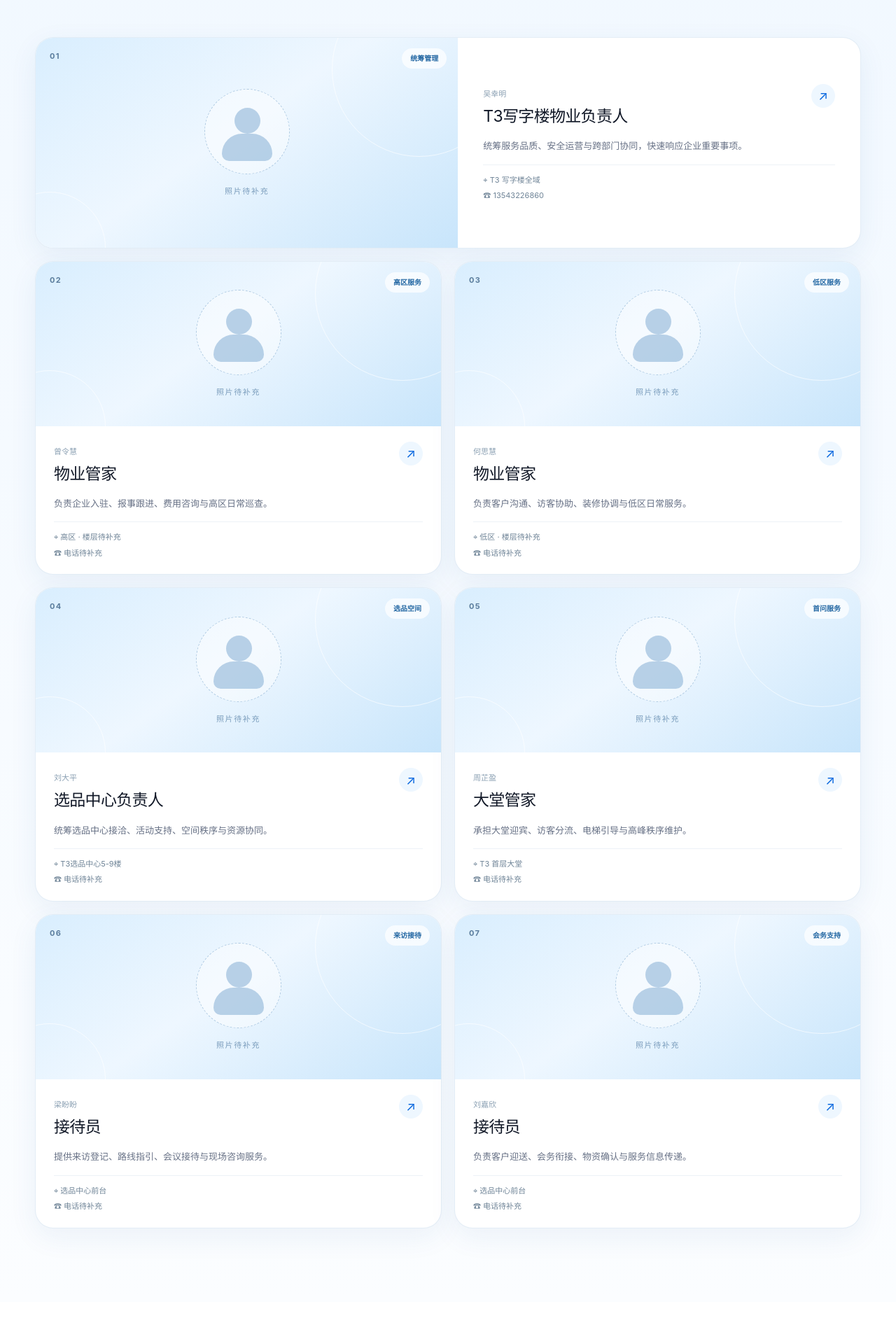
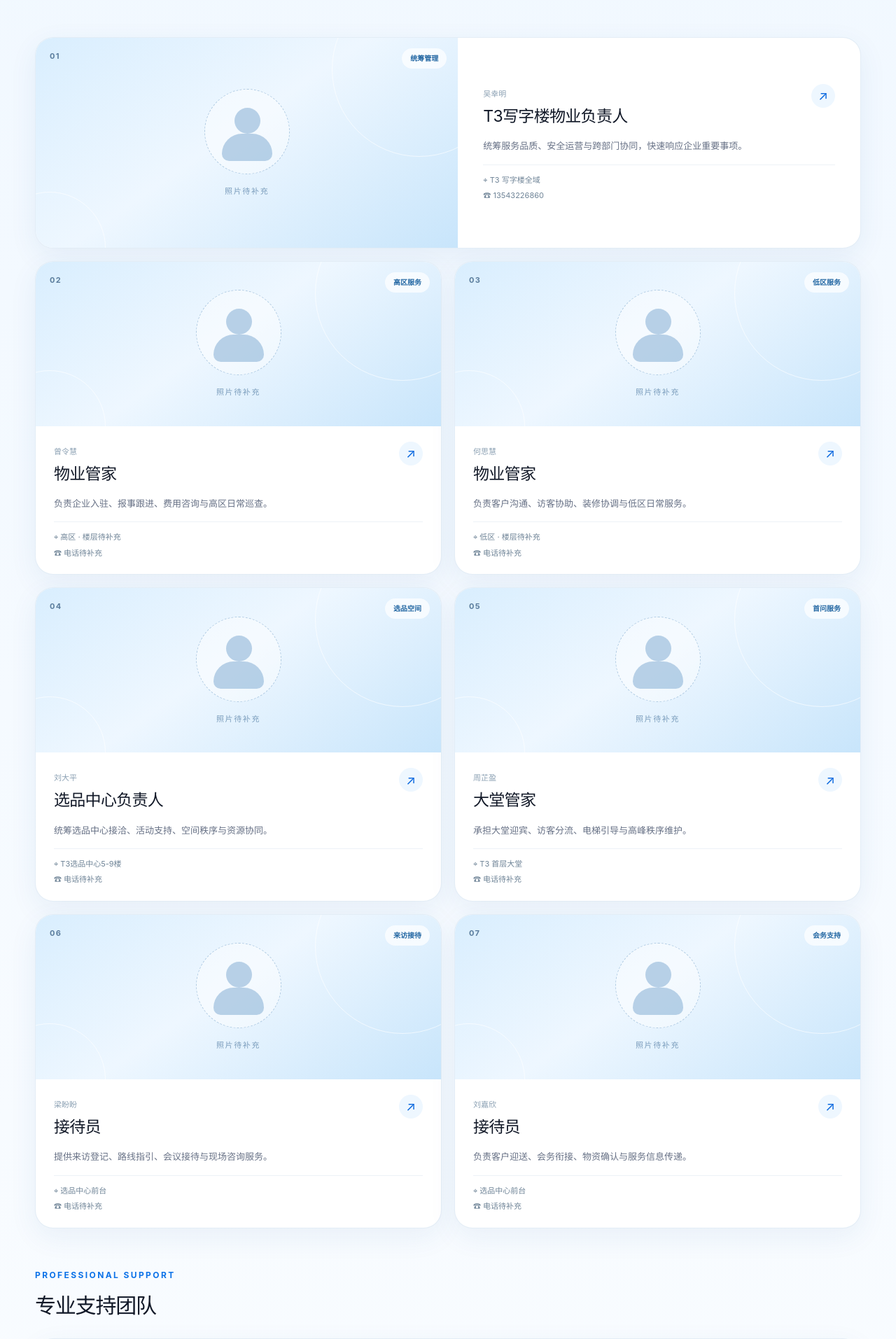
Before and after one commit to wuxingming1225-netizen/t3-property-site, a Next.js app: page / in a window 1280 px wide. Shown: the part 1945-3858 px from the top of the page at 70% size. Built offline with nearby package versions, Linux system fonts and the light colour scheme.

Commit message:
feat: add engineering and security team cards

```diff
--- a/app/globals.css
+++ b/app/globals.css
@@ -97,6 +97,9 @@ button, summary, a { -webkit-tap-highlight-color: transparent; }
 .section-heading h2 { margin-top: 16px; font-size: clamp(36px, 4vw, 52px); }
 .section-heading > p { width: 320px; margin: 0 0 4px; color: var(--muted); font-size: 14px; line-height: 1.8; text-align: right; }
 .team-grid { display: grid; grid-template-columns: repeat(2, 1fr); gap: 18px; }
+.team-subheading { margin: 58px 0 24px; }
+.team-subheading h3 { margin: 12px 0 0; font-size: 30px; letter-spacing: -.04em; }
+.support-team-grid .person-card.featured { grid-column: span 2; }
 .person-card { background: #fff; border: 1px solid rgba(130,174,215,.22); border-radius: var(--radius); overflow: hidden; box-shadow: 0 12px 40px rgba(30,90,150,.07); transition: transform .35s ease, box-shadow .35s ease; }
 .person-card:hover { transform: translateY(-8px); box-shadow: 0 24px 55px rgba(20,88,155,.14); }
 .person-card.featured { grid-column: span 2; display: grid; grid-template-columns: 1.05fr 1fr; }
--- a/app/page.tsx
+++ b/app/page.tsx
@@ -61,6 +61,37 @@ const team = [
     name: "刘嘉欣",
     range: "选品中心前台",
     duties: "负责客户迎送、会务衔接、物资确认与服务信息传递。",
+    phone: "电话待补充",
+  },
+];
+
+const supportTeam = [
+  {
+    index: "08",
+    role: "工程部经理",
+    tag: "工程统筹",
+    name: "姓名待补充",
+    range: "T3 工程运维全域",
+    duties: "统筹设施设备运行、工程维修、施工协调与现场技术支持。",
+    phone: "电话待补充",
+    featured: true,
+  },
+  {
+    index: "09",
+    role: "安管部负责人",
+    tag: "安全管理",
+    name: "姓名待补充",
+    range: "T3 公共区域",
+    duties: "负责安全秩序、消防巡查、突发事件响应与现场协同。",
+    phone: "电话待补充",
+  },
+  {
+    index: "10",
+    role: "安管部负责人",
+    tag: "秩序保障",
+    name: "姓名待补充",
+    range: "T3 公共区域",
+    duties: "负责重点区域巡查、人员车辆秩序与日常安全服务保障。",
     phone: "电话待补充",
   },
 ];
@@ -234,7 +265,7 @@ export default function Home() {
             <div><span className="section-kicker">QUICK DIRECTORY</span><h3>想找什么，直接到达。</h3></div>
           </div>
           <nav className="directory-links" aria-label="网站目录">
-            <a href="#team"><span>01</span><strong>人员介绍</strong><small>认识7位专属客服小伙伴</small><i>↓</i></a>
+            <a href="#team"><span>01</span><strong>人员介绍</strong><small>认识10位专属服务伙伴</small><i>↓</i></a>
             <a href="#services"><span>02</span><strong>服务介绍</strong><small>大堂便民与甄品服务</small><i>↓</i></a>
             <a href="#routes"><span>03</span><strong>路线介绍</strong><small>外卖、停车与货梯指引</small><i>↓</i></a>
           </nav>
@@ -255,6 +286,29 @@ export default function Home() {
           </div>
           <div className="team-grid">
             {team.map((person) => (
+              <article className={`person-card${person.featured ? " featured" : ""}`} key={person.index}>
+                <div className="person-photo">
+                  <div className="photo-placeholder">
+                    <span className="person-silhouette"><i /></span>
+                    <small>照片待补充</small>
+                  </div>
+                  <span className="person-index">{person.index}</span>
+                  <span className="person-tag">{person.tag}</span>
+                </div>
+                <div className="person-info">
+                  <div className="role-row"><div><span>{person.name}</span><h3>{person.role}</h3></div><span className="arrow">↗</span></div>
+                  <p>{person.duties}</p>
+                  <div className="person-meta"><span>⌖ {person.range}</span><span>☎ {person.phone}</span></div>
+                </div>
+              </article>
+            ))}
+          </div>
+          <div className="team-subheading">
+            <span className="section-kicker">PROFESSIONAL SUPPORT</span>
+            <h3>专业支持团队</h3>
+          </div>
+          <div className="team-grid support-team-grid">
+            {supportTeam.map((person) => (
               <article className={`person-card${person.featured ? " featured" : ""}`} key={person.index}>
                 <div className="person-photo">
                   <div className="photo-placeholder">
```
Also changed, not shown: 1 other file (tests, documents, lock files or other folders).
